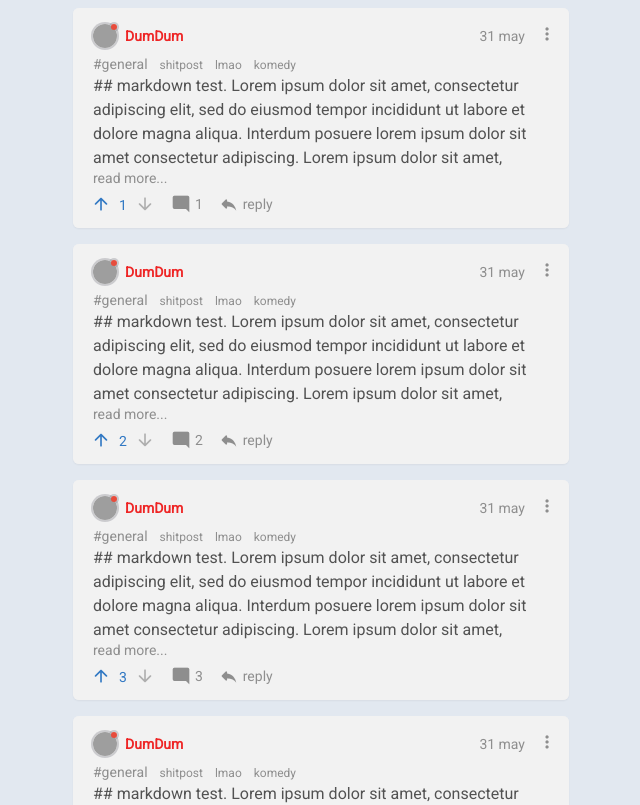
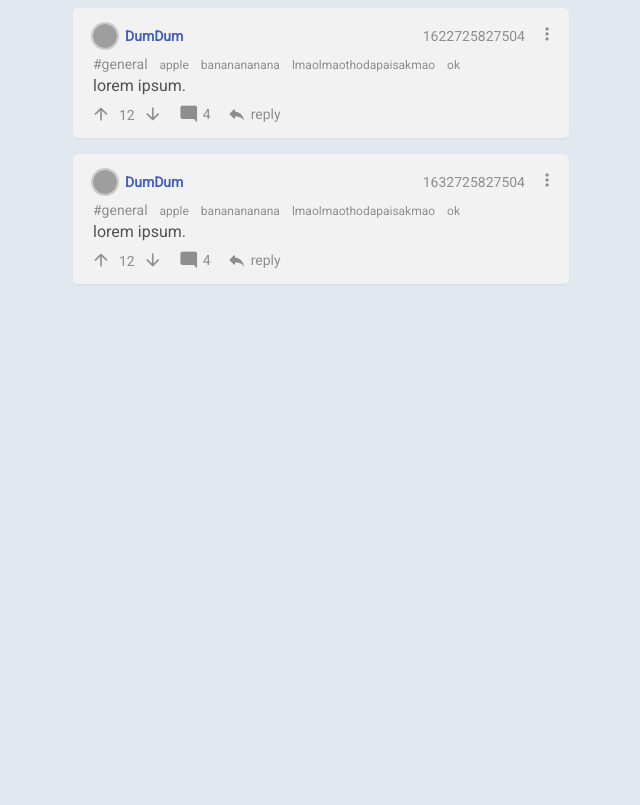
Before and after one commit to aryan02420/vite-vue-bpgc-conf-client, a Vue app: page / in a window 1280 px wide. Shown: the top 805 px of the page, without its empty margins (319-959 px from the left). Built offline with nearby package versions, Linux system fonts and the light colour scheme; grey boxes are pictures that could not be loaded.

Commit message:
remove hardcoded data

```diff
--- a/src/App.vue
+++ b/src/App.vue
@@ -1,40 +1,38 @@
 <template>
   <div class="flex flex-col gap-4">
-    <Container  v-for="a in [1,2,3,4,5]" :key="a" tabindex="1"
+    <Container  v-for="post in store.state" :key="post.id" :id="post.id" tabindex="1"
       class="bg-primary shadow-sm rounded-md"
       @click="store.commit('increment')"
       :postInfo="{
-        userName:'DumDum', userColor:'#EE2525', userImgSize:1.5, userStatus:'offline',
-        date:'31 may', channel:'shitpost', tags:['lmao', 'paisa', 'kmao'],
-        voted:1, numVotes:a, numComments:a, showSubComments:true
+        userName:post.username, userImgSize:1.5, date:post.timestamp,
+        voted:post.voted, numVotes:post.numvotes, numComments:post.comments.length, showSubComments:true
       }">
       <template v-slot:main>
-        <Meta :channel="'general'" :tags="['shitpost', 'lmao', 'komedy']" />
-        <Markdown :readMore="true" rawContent="## markdown test. Lorem ipsum dolor sit amet, consectetur adipiscing elit, sed do eiusmod tempor incididunt ut labore et dolore magna aliqua. Interdum posuere lorem ipsum dolor sit amet consectetur adipiscing. Lorem ipsum dolor sit amet, consectetur adipiscing elit, sed do eiusmod tempor incididunt ut labore et dolore magna aliqua. Interdum posuere lorem ipsum dolor sit amet consectetur adipiscing. Lorem ipsum dolor sit amet, consectetur adipiscing elit, sed do eiusmod tempor incididunt ut labore et dolore magna aliqua. Interdum posuere lorem ipsum dolor sit amet consectetur adipiscing. Lorem ipsum dolor sit amet, consectetur adipiscing elit, sed do eiusmod tempor incididunt ut labore et dolore magna aliqua. Interdum posuere lorem ipsum dolor sit amet consectetur adipiscing."/>
+        <Meta :channel="post.channel" :tags="post.tags" />
+        <Markdown :readMore="true" :rawContent="post.content"/>
       </template>
       <template v-slot:comments>
 
-      <Container v-for="a in [1,2,3]" :key="a"
+      <Container v-for="toplevelcomment in getTopLevelComments(post.comments)" :key="toplevelcomment.id" :id="toplevelcomment.id"
         class="border-l-2 border-gray-500 border-opacity-20"
         :postInfo="{
-          userName:'DumDum', userColor:'#EE2525', userImgSize:1.25, userStatus:'online',
-          date:'31 may', channel:'shitpost', tags:['lmao', 'paisa', 'kmao'],
-          voted:1, numVotes:13, numComments:4, showSubComments:true
+          userName:toplevelcomment.username, userImgSize:1.25, date:toplevelcomment.timestamp,
+          voted:toplevelcomment.voted, numVotes:toplevelcomment.numvotes, numComments:getSubComments(post.comments, toplevelcomment.id).length, showSubComments:true
         }">
         <template v-slot:main>
-          <Markdown :readMore="true" rawContent="## markdown test. Lorem ipsum dolor sit amet, consectetur adipiscing elit, sed do eiusmod tempor incididunt ut labore et dolore magna aliqua. Interdum posuere lorem ipsum dolor sit amet consectetur adipiscing. Lorem ipsum dolor sit amet, consectetur adipiscing elit, sed do eiusmod tempor incididunt ut labore et dolore magna aliqua. Interdum posuere lorem ipsum dolor sit amet consectetur adipiscing. Lorem ipsum dolor sit amet, consectetur adipiscing elit, sed do eiusmod tempor incididunt ut labore et dolore magna aliqua. Interdum posuere lorem ipsum dolor sit amet consectetur adipiscing. Lorem ipsum dolor sit amet, consectetur adipiscing elit, sed do eiusmod tempor incididunt ut labore et dolore magna aliqua. Interdum posuere lorem ipsum dolor sit amet consectetur adipiscing."/>
+          <Markdown :readMore="true" :rawContent="toplevelcomment.content"/>
         </template>
         <template v-slot:comments>
 
-          <Container v-for="a in [1,2]" :key="a"
+          <Container v-for="subcomment in getSubComments(post.comments, toplevelcomment.id)" :key="subcomment.id" :id="subcomment.id"
             class="border-l-2 border-gray-600 border-opacity-30"
             :postInfo="{
-              userName:'DumDum', userColor:'#EE2525', userImgSize:1, userStatus:'busy',
-              date:'31 may', channel:'shitpost', tags:['lmao', 'paisa', 'kmao'],
-              voted:1, numVotes:13, numComments:4, showSubComments:false
+              userName:subcomment.username, userImgSize:1, date:subcomment.timestamp,
+              voted:subcomment.voted, numVotes:subcomment.numvotes, showSubComments:false
             }">
             <template v-slot:main>
-              <Markdown :readMore="true" rawContent="## markdown test. Lorem ipsum dolor sit amet, consectetur adipiscing elit, sed do eiusmod tempor incididunt ut labore et dolore magna aliqua. Interdum posuere lorem ipsum dolor sit amet consectetur adipiscing. Lorem ipsum dolor sit amet, consectetur adipiscing elit, sed do eiusmod tempor incididunt ut labore et dolore magna aliqua. Interdum posuere lorem ipsum dolor sit amet consectetur adipiscing. Lorem ipsum dolor sit amet, consectetur adipiscing elit, sed do eiusmod tempor incididunt ut labore et dolore magna aliqua. Interdum posuere lorem ipsum dolor sit amet consectetur adipiscing. Lorem ipsum dolor sit amet, consectetur adipiscing elit, sed do eiusmod tempor incididunt ut labore et dolore magna aliqua. Interdum posuere lorem ipsum dolor sit amet consectetur adipiscing."/>
+              <ReplyInfo :parentID="subcomment.parentcomment" />
+              <Markdown :readMore="true" :rawContent="subcomment.content"/>
             </template>
           </Container>
 
@@ -43,20 +41,6 @@
 
       </template>
     </Container>
-    <!-- <Container
-      :username="'noobMaster'" :userimgsize="1.5"
-      :voted="-1" :numVotes="101" :numComments="15" :date="'21 may'">
-      <Meta :channel="'bitsp'" :tags="['compre', 'pct', 'clear']" />
-      <Markdown :readMore="true" rawContent="## markdown test. Lorem ipsum dolor sit amet, consectetur adipiscing elit, sed do eiusmod tempor incididunt ut labore et dolore magna aliqua. Interdum posuere lorem ipsum dolor sit amet consectetur adipiscing. Lorem ipsum dolor sit amet, consectetur adipiscing elit, sed do eiusmod tempor incididunt ut labore et dolore magna aliqua. Interdum posuere lorem ipsum dolor sit amet consectetur adipiscing. Lorem ipsum dolor sit amet, consectetur adipiscing elit, sed do eiusmod tempor incididunt ut labore et dolore magna aliqua. Interdum posuere lorem ipsum dolor sit amet consectetur adipiscing. Lorem ipsum dolor sit amet, consectetur adipiscing elit, sed do eiusmod tempor incididunt ut labore et dolore magna aliqua. Interdum posuere lorem ipsum dolor sit amet consectetur adipiscing."/>
-    </Container>
-    <Container :date="'22 may'" :userimgsize="1.5">
-      <Meta :channel="'bitsp'" :tags="['compre', 'pct', 'clear']" />
-      <Markdown :readMore="true" rawContent="## markdown test. dolor sit amet consectetur adipiscing."/>
-    </Container>
-    <Container :date="'22 may'" :userimgsize="1.5">
-      <Meta :channel="'bitsp'" :tags="['compre', 'pct', 'clear']" />
-      <Markdown :readMore="true" rawContent="## markdown test. dolor sit amet consectetur adipiscing. dolor sit amet consectetur adipiscing. dolor sit amet consectetur adipiscing. dolor sit amet consectetur adipiscing. amet consectetur adipiscing. asdasda asda sdfsdfsdf sd"/>
-    </Container> -->
   </div>
 </template>
 
@@ -65,6 +49,7 @@ import { ref, defineComponent } from 'vue'
 import { useStore } from "vuex";
 import Container, { IPostInfo } from '@/components/container.vue'
 import Meta from '@/components/meta.vue'
+import ReplyInfo from '@/components/replyInfo.vue'
 import UserInfoSmall from '@/components/userInfoSmall.vue'
 import VoteButton from '@/components/voteButtons.vue'
 import CommentButton from "@/components/commentButton.vue"
@@ -75,6 +60,7 @@ export default defineComponent({
   components: {
     Container,
     Meta,
+    ReplyInfo,
     UserInfoSmall,
     VoteButton,
     CommentButton,
@@ -82,10 +68,19 @@ export default defineComponent({
   },
   setup() {
     const store = useStore();
+    console.log(store);
     return {
       store
     }
   },
+  methods: {
+    getTopLevelComments(commentList:any[]):any {
+      return commentList.filter(comm => comm.toplevelcomment === null)
+    },
+    getSubComments(commentList:any[], TLCID:string):any {
+      return commentList.filter(subcomm => subcomm.toplevelcomment === TLCID)
+    }
+  }
 })
 </script>
 
--- a/src/components/commentButton.vue
+++ b/src/components/commentButton.vue
@@ -1,5 +1,5 @@
 <template>
-  <div tabindex="0" @click="$emit('toggle-comments-event')" @keyup.enter="$emit('toggle-comments-event')"
+  <div tabindex="0" @click="sendToggleCommentsEvent" @keyup.enter="sendToggleCommentsEvent"
     :class="['flex flex-row items-center gap-x-0 w-auto rounded-full pr-2 hover-effect', { 'text-action-normal': active }]">
     <span class="material-icons material-icons-round -mr-1">mode_comment</span>
     <span class="text-sm" >{{numComments}}</span>
@@ -10,6 +10,7 @@
 import { defineComponent } from 'vue'
 export default defineComponent({
   name: 'CommentButton',
+  emits: ['toggle-comments-event'],
   props: {
     numComments: {
       type: Number,
@@ -22,7 +23,11 @@ export default defineComponent({
       default: false
     }
   },
-  emits: ['toggle-comments-event'],
+  methods: {
+    sendToggleCommentsEvent() {
+      this.$emit('toggle-comments-event')
+    }
+  }
 })
 </script>
 
--- a/src/components/container.vue
+++ b/src/components/container.vue
@@ -14,7 +14,8 @@
       <div class="flex flex-row items-baseline gap-0 -mt-1 -mb-1.5 -ml-0.5">
         <VoteButton :voted="postInfo.voted" :votes="postInfo.numVotes"
           @vote-event="vote"/>
-        <CommentButton v-if="postInfo.showSubComments" :numComments="postInfo.numComments" :active="commentsVisible"
+        <CommentButton v-if="postInfo.showSubComments && !!postInfo.numComments && postInfo.numComments>0"
+          :numComments="postInfo.numComments" :active="commentsVisible"
           @toggle-comments-event="toggleCommentsVisibility"/>
         <ReplyButton @reply-event="reply"/>
       </div>
@@ -34,8 +35,8 @@ import ReplyButton from '@/components/replyButton.vue'
 import DateInfo from '@/components/dateInfo.vue'
 
 export interface IPostInfo {
-  channel: string,
-  tags: string[],
+  channel?: string,
+  tags?: string[],
   date: string,
   voted?: number,
   numVotes?: number,
@@ -72,10 +73,10 @@ export default defineComponent({
       this.commentsVisible = !this.commentsVisible
     },
     reply() {
-      console.log(this.postInfo)
+      console.log(this.$el.id)
     },
     vote(newVote:number) {
-      console.log(newVote)
+      console.log(this.$el.id, newVote)
     }
   }
 })
--- a/src/components/replyButton.vue
+++ b/src/components/replyButton.vue
@@ -1,5 +1,5 @@
 <template>
-  <div tabindex="0" @click="$emit('reply-event')" @keyup.enter="$emit('reply-event')"
+  <div tabindex="0" @click="sendReplyEvent" @keyup.enter="sendReplyEvent"
     class="flex flex-row items-center gap-x-0 w-auto rounded-full pr-2 hover-effect">
     <span class="material-icons material-icons-round -mr-1">reply</span>
     <span class="text-sm" >reply</span>
@@ -11,6 +11,11 @@ import { defineComponent } from 'vue'
 export default defineComponent({
   name: 'ReplyButton',
   emits: ['reply-event'],
+  methods: {
+    sendReplyEvent() {
+      this.$emit('reply-event')
+    }
+  }
 })
 </script>
 
--- /dev/null
+++ b/src/data.json
@@ -0,0 +1,108 @@
+[
+	{
+        "id": "157f3ab",
+        "username": "DumDum",
+        "timestamp": 1622725827504,
+        "voted": 0,
+        "numvotes": 12,
+        "tags": ["apple", "bananananana", "lmaolmaothodapaisakmao", "ok"],
+        "channel": "general",
+        "content": "lorem ipsum.",
+        "comments":
+        [
+            {
+                "id": "152feab",
+                "username": "lmaosama1",
+                "timestamp": 1622725829504,
+                "voted": -1,
+                "numvotes": 2,
+                "content": "lorem ipsum. 11",
+                "toplevelcomment": null,
+                "parentcomment": null
+            },
+            {
+                "id": "152feac",
+                "username": "lmaosama2",
+                "timestamp": 1622725831504,
+                "voted": -1,
+                "numvotes": 2,
+                "content": "lorem ipsum. 12",
+                "toplevelcomment": "152feab",
+                "parentcomment": "152feab"
+            },
+            {
+                "id": "152fead",
+                "username": "lmaosama3",
+                "timestamp": 1622725833504,
+                "voted": -1,
+                "numvotes": 2,
+                "content": "lorem ipsum. 13",
+                "toplevelcomment": null,
+                "parentcomment": null
+            },
+            {
+                "id": "152feae",
+                "username": "lmaosama4",
+                "timestamp": 1622725835504,
+                "voted": -1,
+                "numvotes": 2,
+                "content": "lorem ipsum. 14",
+                "toplevelcomment": "152feab",
+                "parentcomment": "152feac"
+            }
+        ]
+    },
+    {
+        "id": "257f3ab",
+        "username": "DumDum",
+        "timestamp": 1632725827504,
+        "voted": 0,
+        "numvotes": 12,
+        "tags": ["apple", "bananananana", "lmaolmaothodapaisakmao", "ok"],
+        "channel": "general",
+        "content": "lorem ipsum.",
+        "comments":
+        [
+            {
+                "id": "252feab",
+                "username": "lmaosama",
+                "timestamp": 1632725829504,
+                "voted": -1,
+                "numvotes": 2,
+                "content": "lorem ipsum. 21",
+                "toplevelcomment": null,
+                "parentcomment": null
+            },
+            {
+                "id": "252feac",
+                "username": "lmaosama",
+                "timestamp": 1632725831504,
+                "voted": -1,
+                "numvotes": 2,
+                "content": "lorem ipsum. 22",
+                "toplevelcomment": "252feab",
+                "parentcomment": "152feab"
+            },
+            {
+                "id": "252feac",
+                "username": "lmaosama",
+                "timestamp": 1632725833504,
+                "voted": -1,
+                "numvotes": 2,
+                "content": "lorem ipsum. 23",
+                "toplevelcomment": null,
+                "parentcomment": null
+            },
+            {
+                "id": "252fead",
+                "username": "lmaosama",
+                "timestamp": 1632725835504,
+                "voted": -1,
+                "numvotes": 2,
+                "content": "lorem ipsum. 24",
+                "toplevelcomment": "252feab",
+                "parentcomment": "252feac"
+            }
+        ]
+    }
+]
--- a/src/store.ts
+++ b/src/store.ts
@@ -1,7 +1,8 @@
 import { createStore } from 'vuex'
+import data from '@/data.json'
 
 export type State = any
-const state: State = { count: 0 }
+const state: State = data
 
 export const store = createStore({
   state,
```
